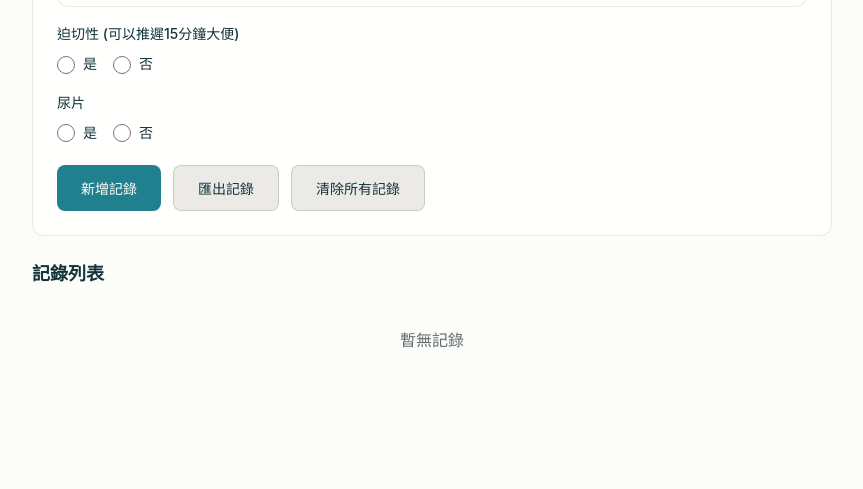
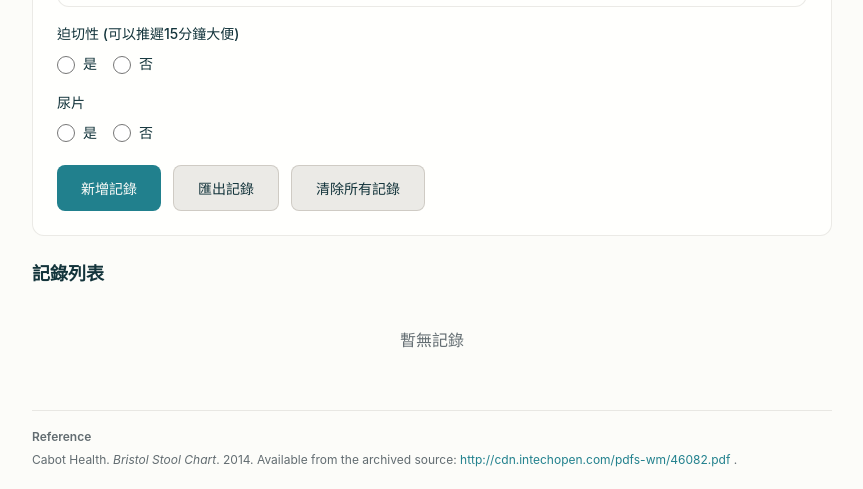
Before and after one commit to BowelRecord/BowelDiary, a plain HTML site: page index.html in a window 1280 px wide. Shown: the part 1386-1875 px from the top of the page, without its empty margins (208-1071 px from the left). Before the commit the page ends 1784 px from the top, so only its background shows below. Drawn offline with Linux system fonts and the light colour scheme.

Commit message:
Update index.html

```diff
--- a/index.html
+++ b/index.html
@@ -315,10 +315,29 @@
             line-height: 1.4;
         }
 
-        .bristol-visual {
-            text-align: center;
-            font-size: 24px;
-            line-height: 1;
+        /* Reference / citation section */
+        .reference-section {
+            margin-top: 32px;
+            padding-top: 16px;
+            border-top: 1px solid var(--color-card-border);
+            font-size: 12px;
+            color: var(--color-text-secondary);
+        }
+
+        .reference-section h3 {
+            font-size: 12px;
+            margin-bottom: 4px;
+            font-weight: 600;
+        }
+
+        .reference-section a {
+            color: var(--color-primary);
+            text-decoration: none;
+            word-break: break-all;
+        }
+
+        .reference-section a:hover {
+            text-decoration: underline;
         }
 
         @media (max-width: 600px) {
@@ -394,41 +413,62 @@
                         <option value="第1型 - 分離硬塊">第1型 - 分離硬塊（如堅果）</option>
                         <option value="第2型 - 成條香腸狀但表面凹凸">第2型 - 成條香腸狀但表面凹凸</option>
                         <option value="第3型 - 如條狀香腸但表面有裂痕">第3型 - 如條狀香腸但表面有裂痕</option>
-                        <option value="第4型 - 像條狀香腸或蛇平滑柔軟">第4型 - 像條狀香腸或蛇平滑柔軟</option>
+                        <option value="第4型 - 像條狀香腸或蛇平滑柔軟">第4型 - 像條狀香腸或蛇平滑柔軟（理想）</option>
                         <option value="第5型 - 柔軟塊狀清楚邊緣">第5型 - 柔軟塊狀清楚邊緣</option>
                         <option value="第6型 - 蓬鬆塊狀不成形">第6型 - 蓬鬆塊狀不成形</option>
-                        <option value="第7型 - 水狀無固體">第7型 - 水狀無固體</option>
+                        <option value="第7型 - 水狀無固體">第7型 - 水狀無固體（腹瀉）</option>
                     </select>
                     <div class="bristol-info">
                         <h3>布里斯托大便分類法參考圖</h3>
                         <div class="bristol-chart">
                             <div class="bristol-type">
                                 <div class="bristol-number">第1型</div>
-                                <div class="bristol-desc">分離硬塊，像堅果（難以排出）<br><img src="https://agi-prod-file-upload-public-main-use1.s3.amazonaws.com/dc8a026e-7734-4b21-a296-81bf9631e82b" alt="Type 1" style="max-width: 80px; height: auto; margin-top: 4px;"></div>
+                                <div class="bristol-desc">
+                                    分離硬塊，像堅果（難以排出）<br>
+                                    <img src="https://agi-prod-file-upload-public-main-use1.s3.amazonaws.com/dc8a026e-7734-4b21-a296-81bf9631e82b" alt="Type 1" style="max-width: 80px; height: auto; margin-top: 4px;">
+                                </div>
                             </div>
                             <div class="bristol-type">
                                 <div class="bristol-number">第2型</div>
-                                <div class="bristol-desc">成條香腸狀，但表面凹凸<br><img src="https://agi-prod-file-upload-public-main-use1.s3.amazonaws.com/a63932a7-0173-4f52-aca2-228e9b295bae" alt="Type 2" style="max-width: 100px; height: auto; margin-top: 4px;"></div>
+                                <div class="bristol-desc">
+                                    成條香腸狀，但表面凹凸<br>
+                                    <img src="https://agi-prod-file-upload-public-main-use1.s3.amazonaws.com/a63932a7-0173-4f52-aca2-228e9b295bae" alt="Type 2" style="max-width: 100px; height: auto; margin-top: 4px;">
+                                </div>
                             </div>
                             <div class="bristol-type">
                                 <div class="bristol-number">第3型</div>
-                                <div class="bristol-desc">如條狀香腸，但表面有裂痕<br><img src="https://agi-prod-file-upload-public-main-use1.s3.amazonaws.com/3a900c6b-121f-497d-af16-a832993980e6" alt="Type 3" style="max-width: 80px; height: auto; margin-top: 4px;"></div>
+                                <div class="bristol-desc">
+                                    如條狀香腸，但表面有裂痕<br>
+                                    <img src="https://agi-prod-file-upload-public-main-use1.s3.amazonaws.com/3a900c6b-121f-497d-af16-a832993980e6" alt="Type 3" style="max-width: 80px; height: auto; margin-top: 4px;">
+                                </div>
                             </div>
                             <div class="bristol-type">
                                 <div class="bristol-number">第4型</div>
-                                <div class="bristol-desc">像條狀香腸或蛇，平滑柔軟（理想）<br><img src="https://agi-prod-file-upload-public-main-use1.s3.amazonaws.com/3253521f-b0ca-4a66-a264-5674c471f031" alt="Type 4" style="max-width: 100px; height: auto; margin-top: 4px;"></div>
+                                <div class="bristol-desc">
+                                    像條狀香腸或蛇，平滑柔軟（理想）<br>
+                                    <img src="https://agi-prod-file-upload-public-main-use1.s3.amazonaws.com/3253521f-b0ca-4a66-a264-5674c471f031" alt="Type 4" style="max-width: 100px; height: auto; margin-top: 4px;">
+                                </div>
                             </div>
                             <div class="bristol-type">
                                 <div class="bristol-number">第5型</div>
-                                <div class="bristol-desc">柔軟塊狀，清楚邊緣<br><img src="https://agi-prod-file-upload-public-main-use1.s3.amazonaws.com/92562a39-67c0-4e15-adca-9aaaa2db0994" alt="Type 5" style="max-width: 80px; height: auto; margin-top: 4px;"></div>
+                                <div class="bristol-desc">
+                                    柔軟塊狀，清楚邊緣<br>
+                                    <img src="https://agi-prod-file-upload-public-main-use1.s3.amazonaws.com/92562a39-67c0-4e15-adca-9aaaa2db0994" alt="Type 5" style="max-width: 80px; height: auto; margin-top: 4px;">
+                                </div>
                             </div>
                             <div class="bristol-type">
                                 <div class="bristol-number">第6型</div>
-                                <div class="bristol-desc">蓬鬆塊狀，不成形<br><img src="https://agi-prod-file-upload-public-main-use1.s3.amazonaws.com/109c26fe-d29b-4d79-9533-1cdb76facf7b" alt="Type 6" style="max-width: 80px; height: auto; margin-top: 4px;"></div>
+                                <div class="bristol-desc">
+                                    蓬鬆塊狀，不成形<br>
+                                    <img src="https://agi-prod-file-upload-public-main-use1.s3.amazonaws.com/109c26fe-d29b-4d79-9533-1cdb76facf7b" alt="Type 6" style="max-width: 80px; height: auto; margin-top: 4px;">
+                                </div>
                             </div>
                             <div class="bristol-type">
                                 <div class="bristol-number">第7型</div>
-                                <div class="bristol-desc">水狀，無固體（腹瀉）<br><img src="https://agi-prod-file-upload-public-main-use1.s3.amazonaws.com/0dcadbd2-1591-45c3-bfdd-292b4e671cb2" alt="Type 7" style="max-width: 80px; height: auto; margin-top: 4px;"></div>
+                                <div class="bristol-desc">
+                                    水狀，無固體（腹瀉）<br>
+                                    <img src="https://agi-prod-file-upload-public-main-use1.s3.amazonaws.com/0dcadbd2-1591-45c3-bfdd-292b4e671cb2" alt="Type 7" style="max-width: 80px; height: auto; margin-top: 4px;">
+                                </div>
                             </div>
                         </div>
                     </div>
@@ -477,6 +517,16 @@
             <div id="recordsList">
                 <div class="empty-state">暫無記錄</div>
             </div>
+        </div>
+
+        <div class="reference-section">
+            <h3>Reference</h3>
+            <p>
+                Cabot Health. <em>Bristol Stool Chart</em>. 2014. Available from the archived source:
+                <a href="https://web.archive.org/web/20160304190114/http://cdn.intechopen.com/pdfs-wm/46082.pdf" target="_blank" rel="noopener noreferrer">
+                    http://cdn.intechopen.com/pdfs-wm/46082.pdf
+                </a>.
+            </p>
         </div>
     </div>
 
```
